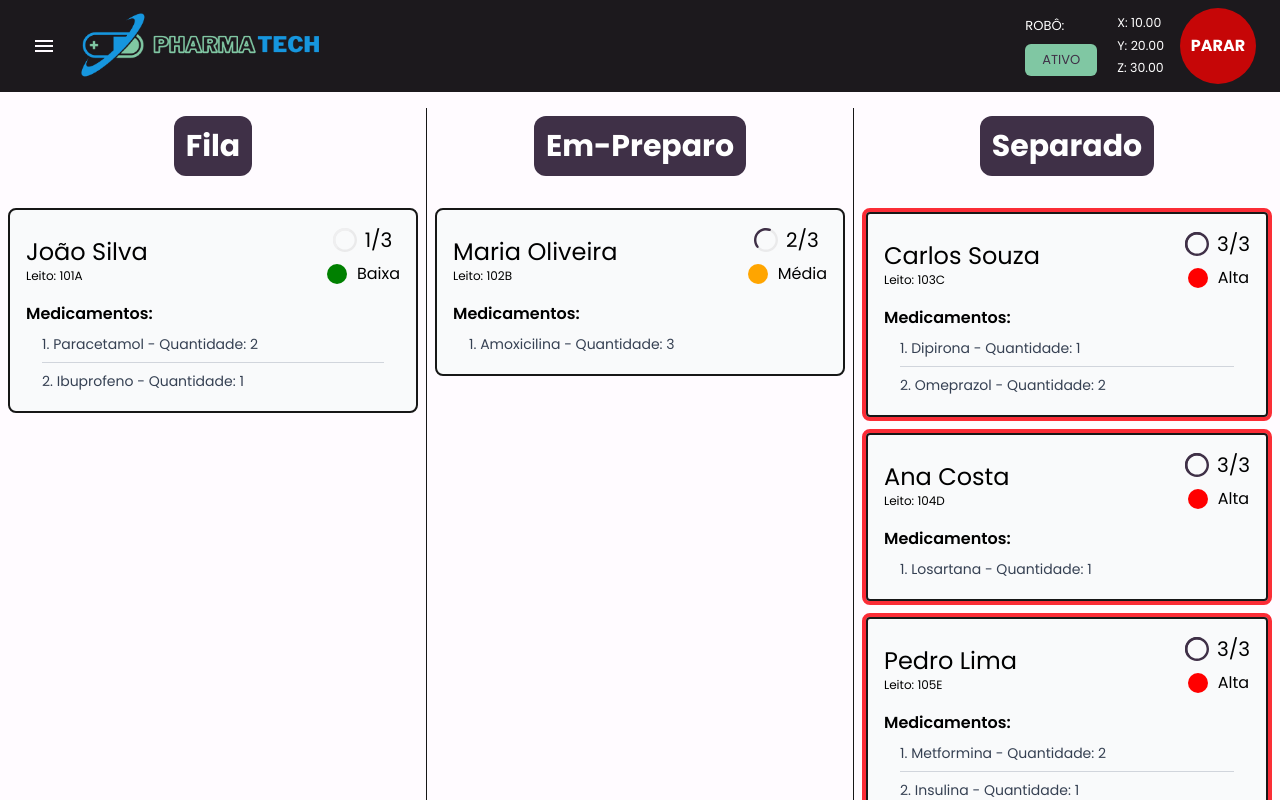
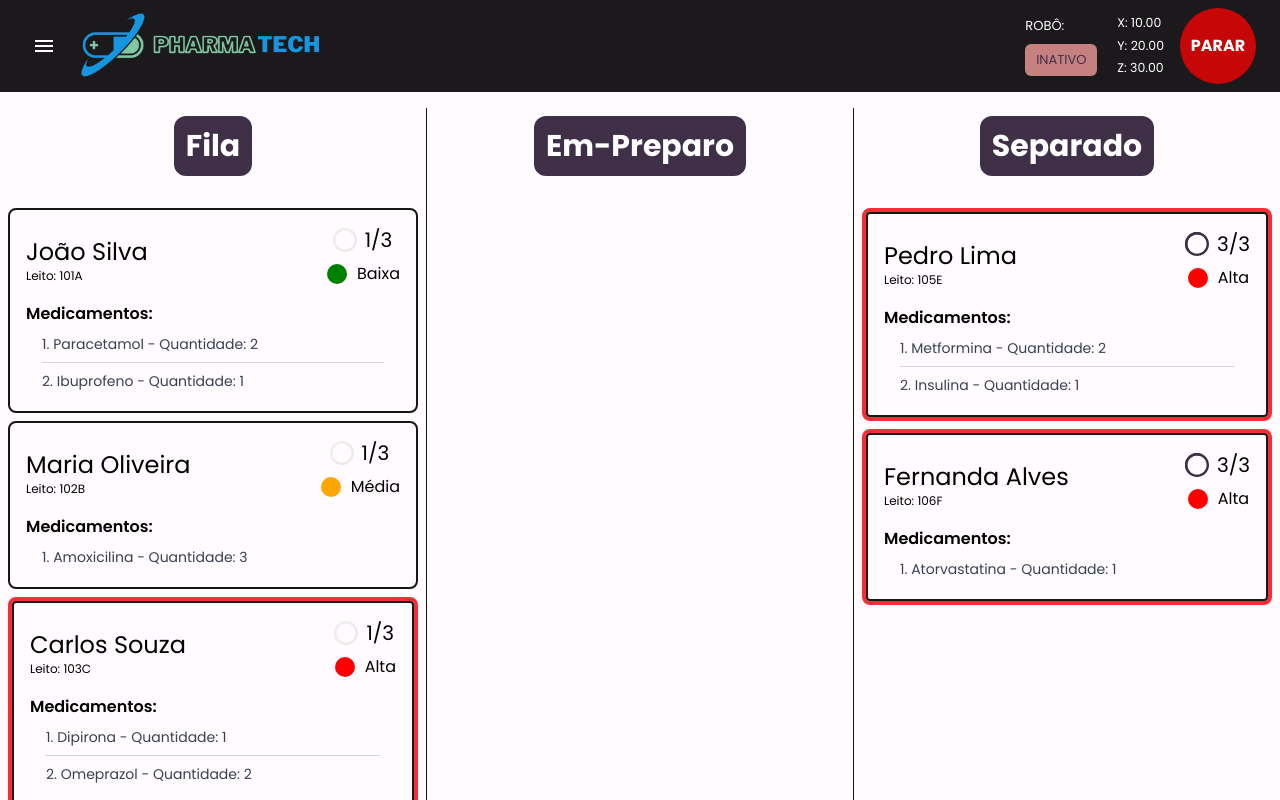
Before and after one commit to Inteli-College/2025-1A-T12-EC05-G02, a Next.js app in the folder src/frontend/pharmabot/: page /kanban in a window 1280 px wide. Shown: the top 800 px of the page. Built offline with nearby package versions, Linux system fonts and the light colour scheme.

Commit message:
feat: layout complete

```diff
--- a/src/frontend/pharmabot/src/app/components/Active.tsx
+++ b/src/frontend/pharmabot/src/app/components/Active.tsx
@@ -9,7 +9,7 @@ const Active: React.FC<Props> = ({active}) => {
             ATIVO
         </div>
     ) : (
-        <div className="bg-[#80C7A3] text-[13px] w-18 h-8 rounded-md flex items-center justify-center text-[#3F3047]">
+        <div className="bg-[#c78080] text-[13px] w-18 h-8 rounded-md flex items-center justify-center text-[#3F3047]">
             INATIVO
         </div>
     )
--- a/src/frontend/pharmabot/src/app/components/Header.tsx
+++ b/src/frontend/pharmabot/src/app/components/Header.tsx
@@ -11,13 +11,20 @@ import Active from './Active';
 import Sidebar from './Sidebar';
 
 interface Props {
-    dashboard?: boolean
+    dashboard?: boolean;
+    onStopClick?: () => void; // Função para o clique do botão
+    coordinates?: { x: number; y: number; z: number }; // Coordenadas
+    isActive?: boolean; // Estado do robô
 }
 
-const Header: React.FC<Props> = ({dashboard=false}) => {
+const Header: React.FC<Props> = ({ dashboard = false, onStopClick, coordinates = { x: 0, y: 0, z: 0 }, isActive = false }) => {
 
     const handleStop = () => {
+        if (onStopClick) {
+            onStopClick();
+        } else {
             alert("O robô irá parar suas atividades");
+        }
     };
 
     return dashboard ? (
@@ -32,37 +39,33 @@ const Header: React.FC<Props> = ({dashboard=false}) => {
 
                 <Link href="./"  >
                     <img src="/pharmatech-logo.png" alt="Logo do cinetag" className='h-17'/>
-
                 </Link>
 
                 <div className='ml-auto flex flex-row items-center'>
 
                     <div>
-
                         <div>
                             <p className='text-[13px] mb-2'>ROBÔ:</p>
                         </div>
 
                         <div className='mr-5'>
-                        <Active active = {true} ></Active>
+                            <Active active={isActive} />
                         </div>
-
                     </div>
 
                     <div className='mr-4'>
-                        <CoordinateDisplay className={'mb-1'} label="X" value={10} />
-                        <CoordinateDisplay className={"mb-1"} label="Y" value={20} />
-                        <CoordinateDisplay className={'mb-0'} label="Z" value={30} />
+                        <CoordinateDisplay className={'mb-1'} label="X" value={coordinates.x} />
+                        <CoordinateDisplay className={"mb-1"} label="Y" value={coordinates.y} />
+                        <CoordinateDisplay className={'mb-0'} label="Z" value={coordinates.z} />
                     </div>
 
                     <div className='ml-auto items-center'>
-                        <StopButton onClick={handleStop}/>
+                        <StopButton onClick={handleStop} />
                     </div>
 
                 </div>
 
             </Toolbar>
-
 
         </AppBar>
       </Box>
@@ -82,12 +85,9 @@ const Header: React.FC<Props> = ({dashboard=false}) => {
 
             </Toolbar>
 
-
         </AppBar>
       </Box>
     )
 }
 
-export default Header
-
-//return Dasboard ? (<></>) : (<></>)
+export default Header;
--- a/src/frontend/pharmabot/src/app/kanban/components/Column.tsx
+++ b/src/frontend/pharmabot/src/app/kanban/components/Column.tsx
@@ -6,8 +6,6 @@ interface ColumnProps {
     status: Status;
     fitas: Fita[];
     currentlyHoveringOver: Status | null;
-    handleDrop: (e: React.DragEvent<HTMLDivElement>, status: Status) => void;
-    handleDragEnter: (status: Status) => void;
     handleTaskReorder: (
         e: React.DragEvent<HTMLDivElement>,
         columnStatus: Status,
@@ -23,67 +21,57 @@ interface ColumnProps {
 
 const Column: React.FC<ColumnProps> = ({
     status,
-    fitas: fitas,
-    currentlyHoveringOver,
-    handleDrop,
-    handleDragEnter,
+    fitas,
     handleTaskReorder,
     setDraggedTaskId,
     setHoveredIndex,
     hoveredIndex,
     draggedTaskId,
     updateTask: updateFita,
-    isDraggable, // Nova prop
 }) => {
     return (
-        <div
-            className="flex-1 h-full flex flex-col"
-            onDrop={(e) => handleDrop(e, status)}
-            onDragOver={(e) => e.preventDefault()}
-            onDragEnter={() => handleDragEnter(status)}
-        >
+        <div className="flex-1 h-full flex flex-col">
             <div className="flex text-xl md:text-3xl p-2 font-bold text-white justify-center">
                 <h2 className="capitalize bg-[#3F3047] p-3 rounded-xl">
                     {status}
                 </h2>
             </div>
             <div
-                className={`flex-1 mt-4 overflow-y-auto h-0 flex-grow ${
-                    currentlyHoveringOver === status ? "bg-gray-100" : ""
-                }`}
+                className="flex-1 mt-4 overflow-y-auto max-h-[calc(100vh-200px)] flex-grow"
             >
                 {fitas
                     .sort((a, b) => a.order - b.order)
                     .map((fita, index) => (
                         <div
                             key={index}
-                            draggable={isDraggable} // Controla se o item é "draggable"
+                            draggable={status === "fila"} // Apenas itens na coluna "fila" podem ser arrastados
                             onDragStart={(e) => {
-                                if (isDraggable) {
+                                if (status === "fila") {
                                     e.dataTransfer.setData("id", fita.id);
                                     setDraggedTaskId(fita.id);
                                 }
                             }}
                             onDragOver={(e) => {
-                                if (isDraggable) {
+                                if (status === "fila") {
                                     e.preventDefault();
                                     setHoveredIndex(index);
                                 }
                             }}
                             onDragLeave={() => {
-                                if (isDraggable) {
+                                if (status === "fila") {
                                     setHoveredIndex(null);
                                 }
                             }}
                             onDrop={(e) => {
-                                if (isDraggable) {
+                                if (status === "fila") {
                                     handleTaskReorder(e, status, fita.id);
                                     setHoveredIndex(null);
                                 }
                             }}
                             className={`transition-all duration-200 ${
                                 hoveredIndex === index &&
-                                draggedTaskId !== fita.id && status == 'fila'
+                                draggedTaskId !== fita.id &&
+                                status === "fila"
                                     ? "mt-8"
                                     : ""
                             }`}
--- a/src/frontend/pharmabot/src/app/kanban/components/FitaCard.tsx
+++ b/src/frontend/pharmabot/src/app/kanban/components/FitaCard.tsx
@@ -55,7 +55,7 @@ const FitaCard = ({
         <div
             draggable
             onDragStart={(e) => e.dataTransfer.setData('id', fita.id)}
-            className={classNames('rounded-lg m-2 bg-gray-50', {
+            className={classNames('rounded-lg m-2 ', {
                 'border-4 border-red-500': fita.priority === 'high',
             })}
         >
--- a/src/frontend/pharmabot/src/app/kanban/page.tsx
+++ b/src/frontend/pharmabot/src/app/kanban/page.tsx
@@ -2,7 +2,7 @@
 import { useState, useEffect } from "react";
 import Column from "./components/Column";
 import { Status, statuses, Fita } from "./utils/data-task";
-import Header  from "../components/Header";
+import Header from "../components/Header";
 
 export default function Kanban() {
     const [fitas, setTasks] = useState<Fita[]>([]);
@@ -27,7 +27,7 @@ export default function Kanban() {
         {
             nomePaciente: "Maria Oliveira",
             id: "2",
-                status: "em-preparo",
+            status: "fila",
             priority: "medium",
             order: 1,
             leito: "102B",
@@ -38,7 +38,7 @@ export default function Kanban() {
         {
             nomePaciente: "Carlos Souza",
             id: "3",
-                status: "separado",
+            status: "fila",
             priority: "high",
             order: 2,
             leito: "103C",
@@ -50,7 +50,7 @@ export default function Kanban() {
         {
             nomePaciente: "Ana Costa",
             id: "4",
-                status: "separado",
+            status: "fila",
             priority: "high",
             order: 3,
             leito: "104D",
@@ -159,8 +159,10 @@ export default function Kanban() {
     }));
 
     return (
-        <div className="flex flex-col h-screen w-full">
-            <Header dashboard={true} />
+        <div className="flex flex-col h-screen w-full overflow-hidden">
+            <Header dashboard={true} coordinates={
+                { x: 10, y: 20, z: 30 }
+            } isActive={false} onStopClick={()=>{}} />
 
             <div className="flex flex-1 justify-center py-4 w-full font-inter bg-[#FFFBFF]">
                 <div className="flex flex-col md:flex-row divide-y md:divide-y-0 md:divide-x w-full">
@@ -170,15 +172,13 @@ export default function Kanban() {
                             status={column.status}
                             fitas={column.fitas}
                             currentlyHoveringOver={currentlyHoveringOver}
-                            handleDrop={handleDrop}
-                            handleDragEnter={handleDragEnter}
+                            isDraggable={column.status === "fila"}
                             handleTaskReorder={handleFitaReorder}
                             setDraggedTaskId={setDraggedFitasId}
                             setHoveredIndex={setHoveredIndex}
                             hoveredIndex={hoveredIndex}
                             draggedTaskId={draggedFitasId}
                             updateTask={updateFita}
-                            isDraggable={column.status === "fila"}
                         />
                     ))}
                 </div>
```
Lines whose indentation alone changed are shown as unchanged.
